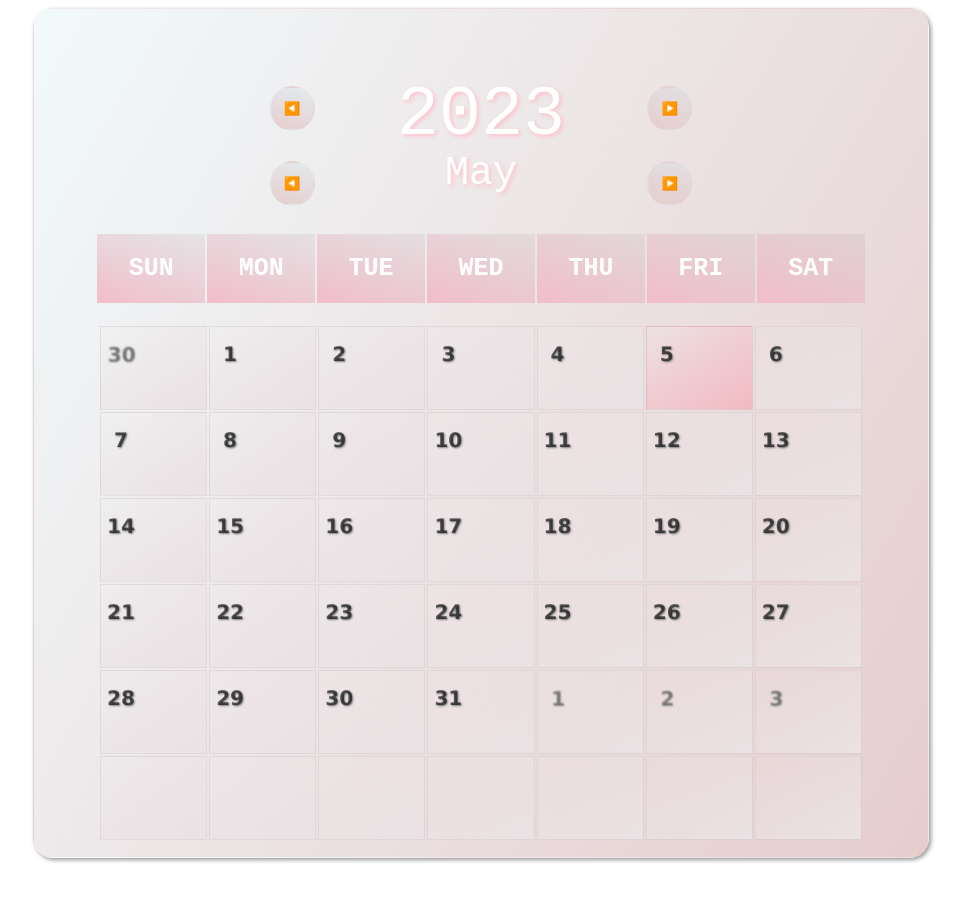
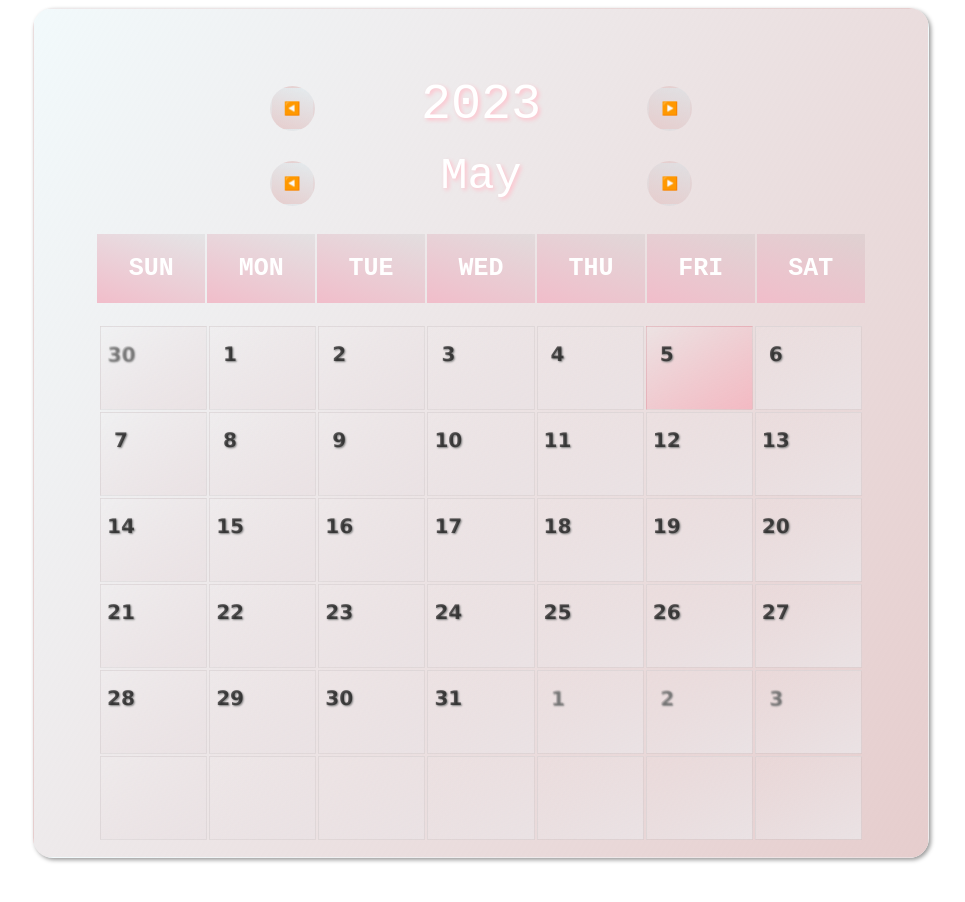
Before and after one commit to minsun0714/Diet_Diary_App, a React (Create React App) app: page / in a window 1280 px wide. Shown: the top 902 px of the page, without its empty margins (159-1124 px from the left). Built offline with nearby package versions, Linux system fonts and the light colour scheme.

Commit message:
💄 year, month font-size 변경

```diff
--- a/src/App.tsx
+++ b/src/App.tsx
@@ -38,7 +38,7 @@ const YearWrapper = styled.caption`
 
 const Year = styled.span`
   font-family: monospace;
-  font-size: 70px;
+  font-size: 50px;
   color: white;
   text-shadow: 2px 2px 4px pink;
   padding-bottom: 100px;
@@ -55,7 +55,7 @@ const MonthWrapper = styled.caption`
 
 const Month = styled.span`
   font-family: monospace;
-  font-size: 40px;
+  font-size: 45px;
   color: white;
   text-shadow: 2px 2px 4px pink;
   padding-bottom: 40px;
```
